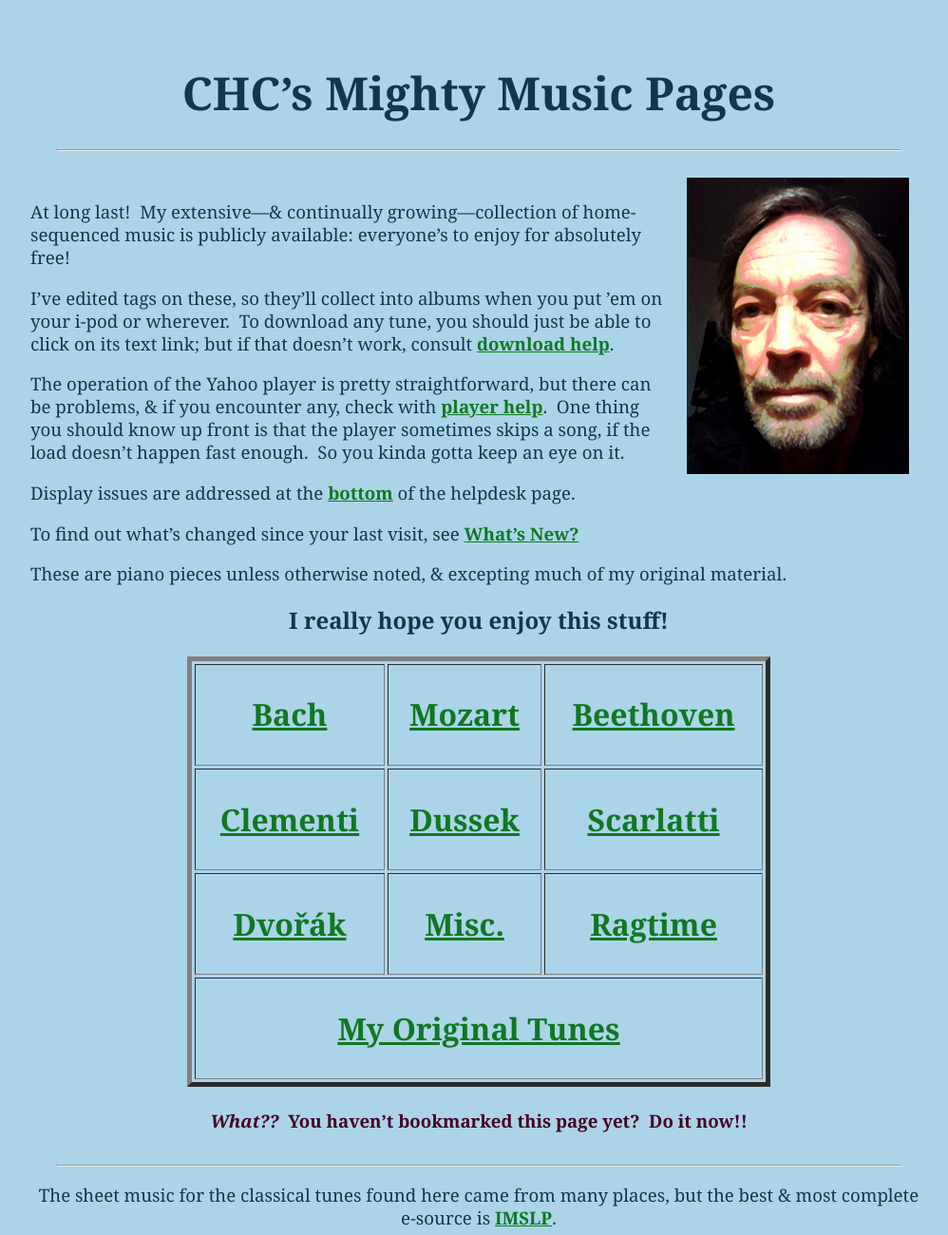
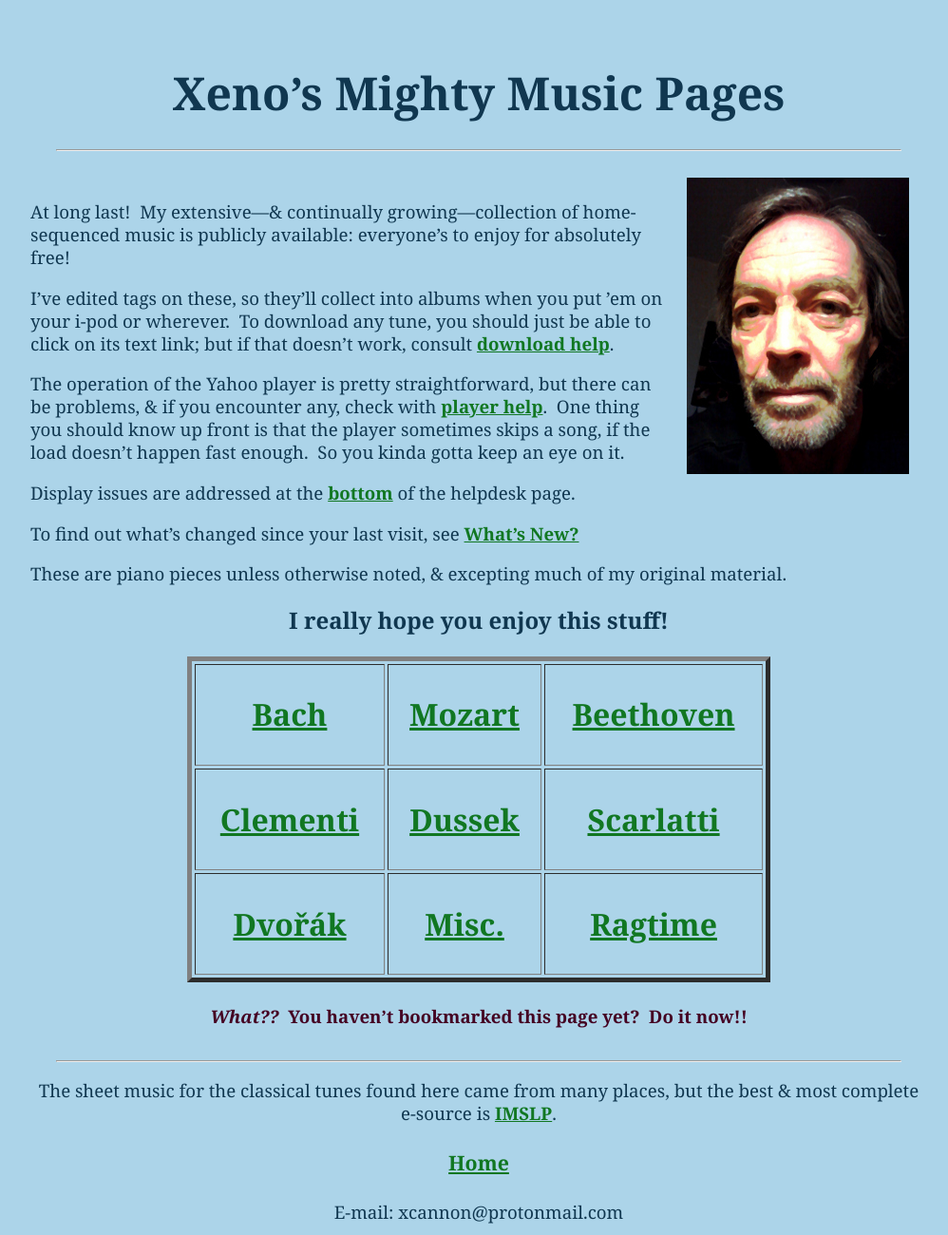
Before and after one commit to xcannon/xcannon.github.io, a plain HTML site: page music.html in a window 1280 px wide. Shown: the top 1300 px of the page at 95% size, without its empty margins (136-1134 px from the left). Drawn offline with Linux system fonts and the light colour scheme.

Commit message:
Add files via upload

```diff
--- a/music.html
+++ b/music.html
@@ -10,7 +10,7 @@
 <link rel="stylesheet" href="chc_style.css"></head>
 <body><hr id="invis">
 <div class="ctr">
-<h1>CHC&rsquo;s Mighty Music Pages</h1>
+<h1>Xeno&rsquo;s Mighty Music Pages</h1>
 <hr>
 </div>
 <img src="CHC2.jpg" align="right" width="234" height="312" alt="author portrait"><br>
@@ -42,8 +42,6 @@
 <th><a href="dvorak.html"><h2>Dvo&#345;&aacute;k</h2></a></th>
 <th><a href="misc.html"><h2>Misc.</h2></a></th>
 <th><a href="ragtime.html"><h2>Ragtime</h2></a></th>
-</tr><tr>
-<th colspan="3"><a href="cannon.html"><h2>My Original Tunes</h2></a></th>
 </tr></table><br>
 <span class="em"><span class="purp"><span class="ital">What??</span>&nbsp; You haven&rsquo;t
  bookmarked this page yet?&nbsp; Do it now!!</span></span><br><br>
@@ -51,6 +49,6 @@
 <p>The sheet music for the classical tunes found here came from many places, but
  the best & most complete e-source is <a href="http://imslp.org" target="_blank">IMSLP</a>.</p>
 <h4><a href="index.html">Home</a></h4>
-E-mail: x.cannon@yandex.com
+E-mail: xcannon@protonmail.com
 <br>
 </div></body></html>
```
Also changed, not shown: index.html (+5 -5 lines).
